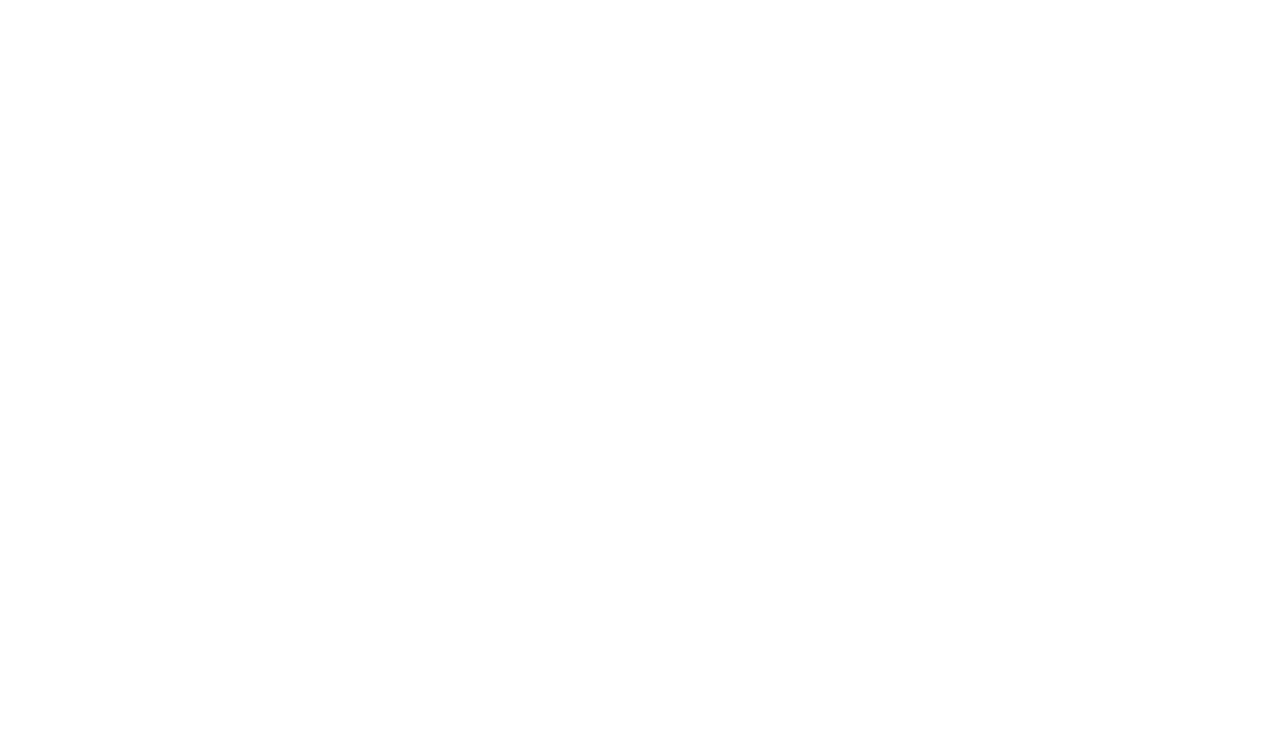
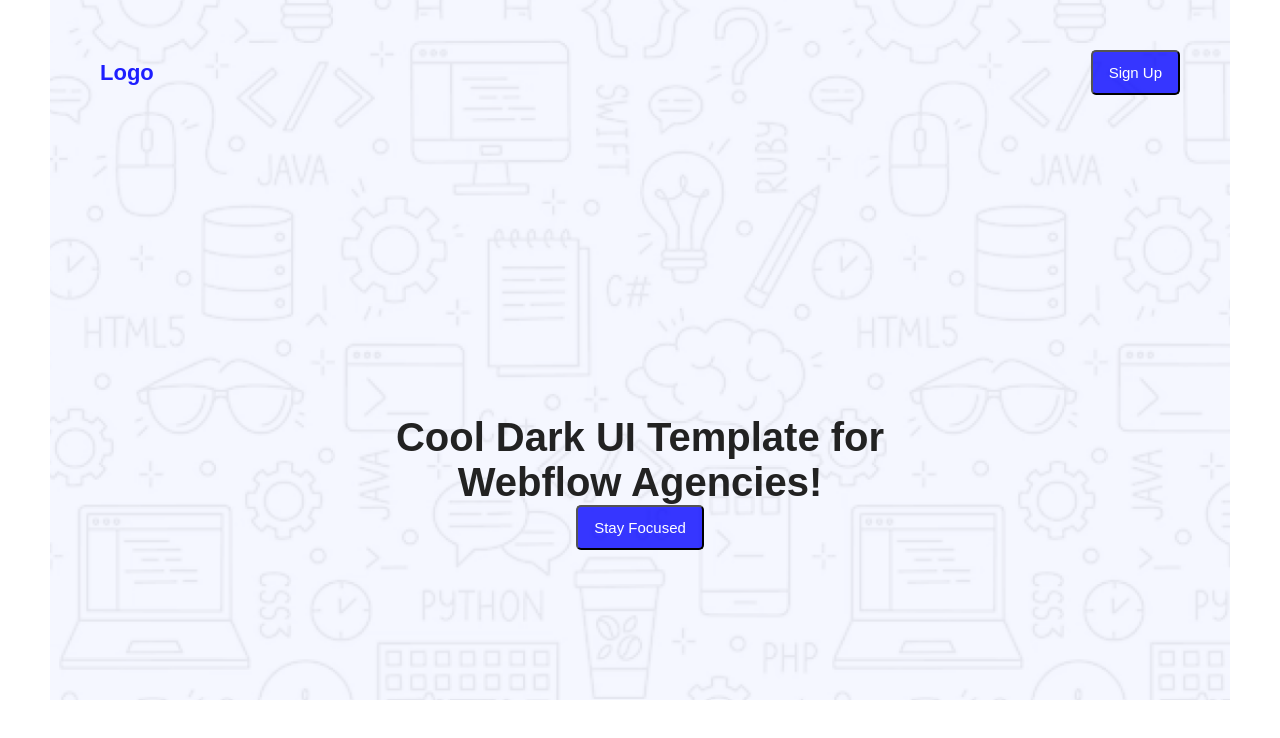
Before and after one commit to Sazzadhossain2003/assignment-1, a plain HTML site: page index.html in a window 1280 px wide. Drawn offline with Linux system fonts and the light colour scheme.

Commit message:
added a section file

```diff
--- a/index.html
+++ b/index.html
@@ -3,10 +3,20 @@
 <head>
     <meta charset="UTF-8">
     <meta name="viewport" content="width=device-width, initial-scale=1.0">
-    <link rel="stylesheet" href="styles/style.css">
+    <link rel="stylesheet" href="style/style.css">
     <title>Webflow UI Hero Section</title>
 </head>
 <body>
+    <section class="Web">
+        <div class="ui">
+            <div class="logo">Logo</div>
+            <button id="butn" class="btn">Sign Up</button>
+        </div>
 
+        <div class="content">
+            <h1>Cool Dark UI Template for <br> Webflow Agencies!</h1>
+            <button class="btn">Stay Focused</button>
+        </div>
+    </section>
 </body>
 </html>
--- /dev/null
+++ b/style/style.css
@@ -0,0 +1,46 @@
+*{
+    margin: 0;
+    padding: 0;
+    box-sizing: border-box;
+}
+.Web{
+    height: 700px;
+    padding: 50px;
+    background-color: #fdfdfd;
+    background-image: url(../images/Hero-bg.png);
+    font-family: sans-serif;
+    background-size: cover;
+    background-position: center;
+    display: flex;
+    justify-content: space-between;
+    flex-direction: column;
+    margin-left: 50px;
+    margin-right: 50px;
+}
+.ui{
+    display: flex;
+    justify-content: space-between;
+    align-items: center;
+}
+.logo{
+    font-size: 22px;
+    font-weight: bold;
+    color: rgba(0, 0, 255, 0.877);
+}
+.content{
+    text-align: center;
+    margin-bottom: 100px;
+}
+.content h1{
+    font-size: 40px;
+    font-weight: bolder;
+    color: #222;
+}
+.btn{
+    display: inline-block;
+    padding: 12px 16px;
+    background-color: rgba(0, 0, 255, 0.781);
+    color: white;
+    border-radius: 5px;
+    font-size: 15px;
+}
```
Also changed, not shown: styles/style.css (deleted).
